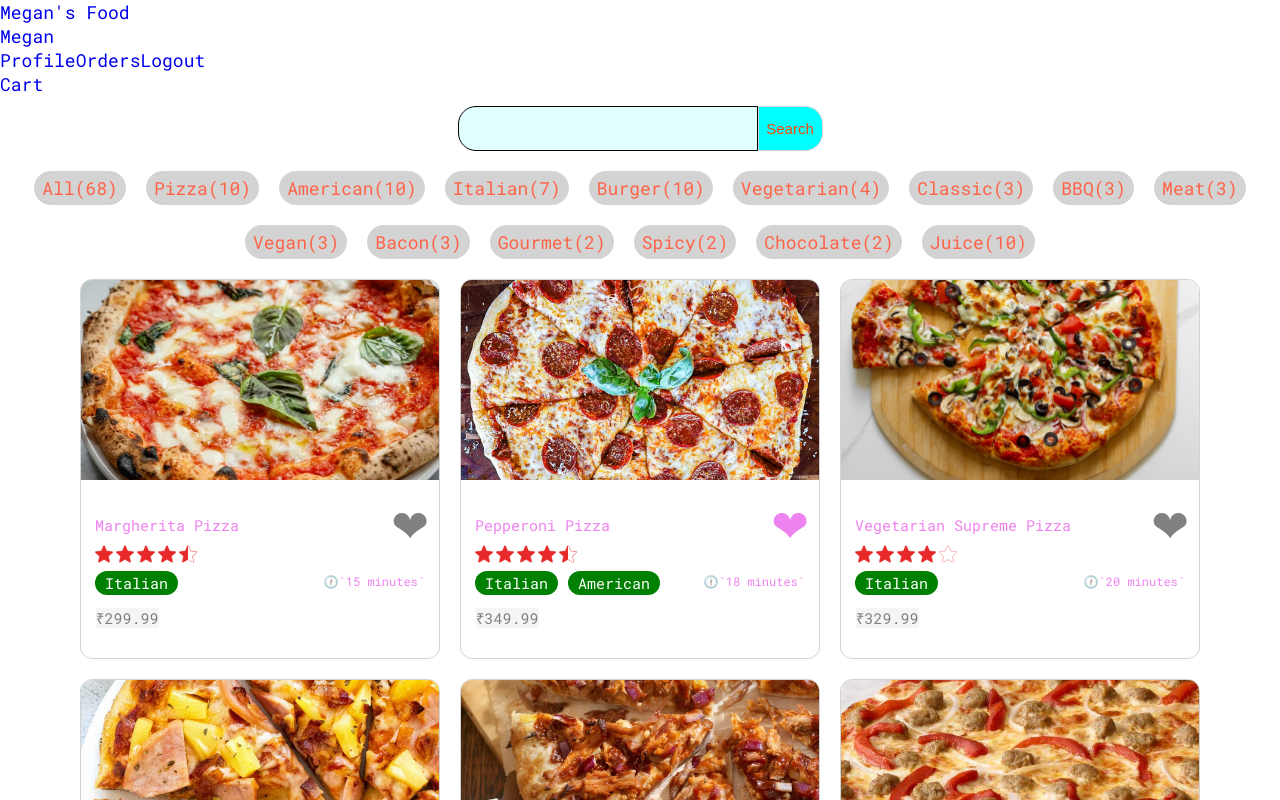
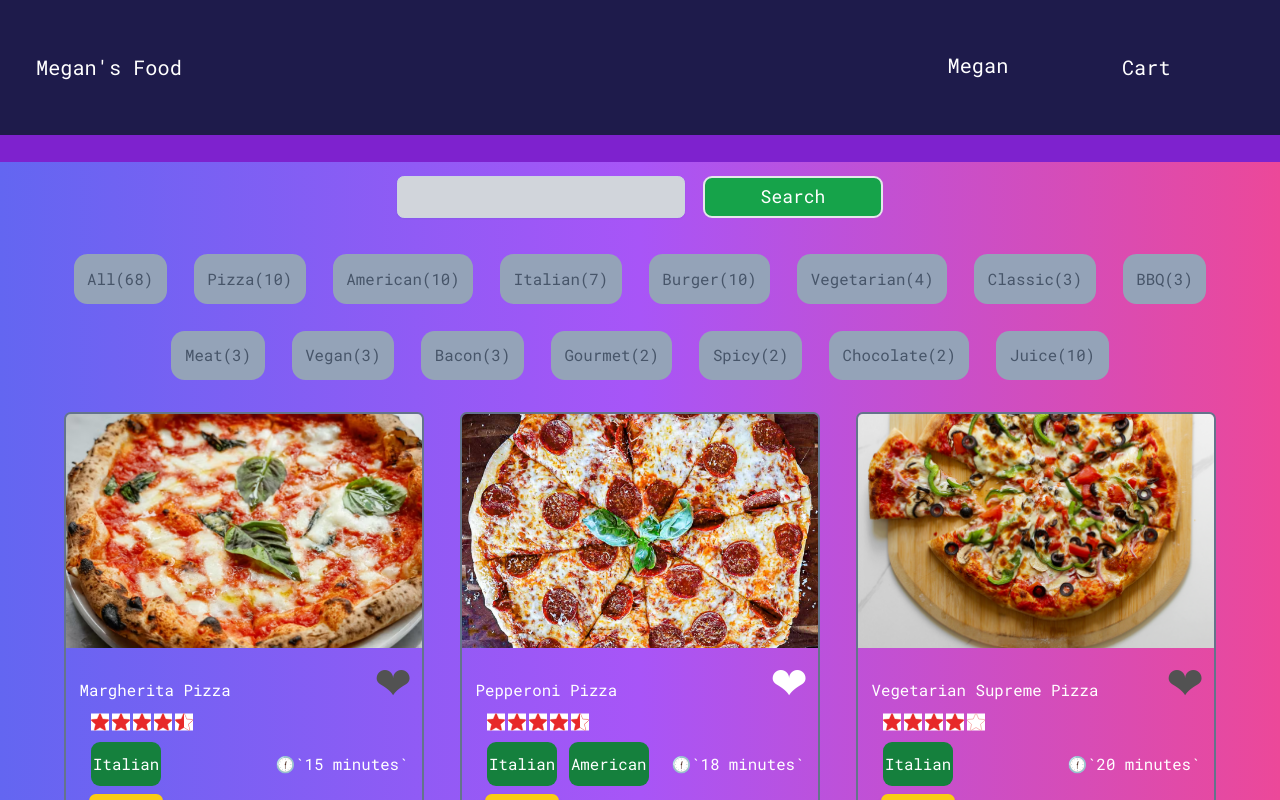
Before and after one commit to CodeMegan27/Food-Ordering-Website, a React (Create React App) app: page / in a window 1280 px wide. Shown: the top 800 px of the page. Built offline with nearby package versions, Linux system fonts and the light colour scheme.

Commit message:
CHANGES DONE

```diff
--- a/package.json
+++ b/package.json
@@ -6,6 +6,7 @@
     "@testing-library/jest-dom": "^5.17.0",
     "@testing-library/react": "^13.4.0",
     "@testing-library/user-event": "^13.5.0",
+    "antd": "^5.9.0",
     "axois": "^0.0.1-security",
     "react": "^18.2.0",
     "react-dom": "^18.2.0",
@@ -36,5 +37,8 @@
       "last 1 firefox version",
       "last 1 safari version"
     ]
+  },
+  "devDependencies": {
+    "tailwindcss": "^3.3.3"
   }
 }
--- /dev/null
+++ b/postcss.config.js
@@ -0,0 +1,6 @@
+module.exports = {
+  plugins: {
+    tailwindcss: {},
+    autoprefixer: {},
+  },
+}
--- a/src/components/Search/Search.js
+++ b/src/components/Search/Search.js
@@ -1,30 +1,35 @@
-import React, { useEffect, useState } from 'react'
-import classes from './Search.module.css'
-import { useNavigate, useParams } from 'react-router-dom';
+import React, { useEffect, useState } from "react";
+import { useNavigate, useParams } from "react-router-dom";
 
 export default function Search() {
-  const [term, setTerm]= useState();
+  const [term, setTerm] = useState();
   const navigate = useNavigate();
-  const {searchTerm} = useParams();
+  const { searchTerm } = useParams();
 
   useEffect(() => {
-    setTerm(searchTerm ?? ' ');
+    setTerm(searchTerm ?? " ");
   }, [searchTerm]);
 
   const search = () => {
-    term ? navigate('/search/' + term) : navigate('/');
-  }
+    term ? navigate("/search/" + term) : navigate("/");
+  };
 
   return (
-    <div className={classes.container}>
+    <div className="flex justify-center align-middle m-2 p-3">
       <input
-        type='text'
-        placeholder='Search Foods ...'
-        onChange={e => setTerm(e.target.value)}
+        className="placeholder:italic placeholder:text-slate-400 block bg-gray-300 w-64 mr-4 border border-slate-300 rounded-md py-2 pl-4 pr-3 shadow-sm focus:outline-none focus:border-sky-500 focus:ring-sky-500 focus:ring-1 sm:text-sm"
+        type="text"
+        placeholder="Search for Foods...."
+        onChange={(e) => setTerm(e.target.value)}
         value={term}
       />
 
-      <button onClick={search}>Search</button>
+      <button
+        className="border-2 w-40 rounded-lg bg-green-600 text-white outline-none hover:bg-green-900"
+        onClick={search}
+      >
+        Search
+      </button>
     </div>
-  )
+  );
 }
--- a/src/components/Tags/Tags.js
+++ b/src/components/Tags/Tags.js
@@ -4,14 +4,14 @@ import { Link } from 'react-router-dom'
 
 export default function Tags({tags, forFoodPage}) {
   return (
-    <div className={classes.container}
+    <div className="flex flex-wrap"
         style={{
             justifyContent: forFoodPage ? 'start' : 'center'
         }}
     >
         {
             tags.map((tag) => (
-                <Link key={tag.name} to={`/tag/${tag.name}`}>
+                <Link className='bg-slate-400 text-slate-600 m-3 p-3 rounded-xl text-sm' key={tag.name} to={`/tag/${tag.name}`}>
                     {tag.name}
                     {!forFoodPage && `(${tag.count})`}
                 </Link>
--- a/src/components/Thumnails/Thumbnails.module.css
+++ b/src/components/Thumnails/Thumbnails.module.css
@@ -33,14 +33,14 @@
 
 .favorite {
     position: absolute;
-    top: 0px;
+    top: 5px;
     right: 10px;
     font-size: 45px;
     margin: 0;
 }
 
 .favorite.not {
-    color: grey;
+    color: rgb(82, 82, 82);
 }
 
 .stars {
--- a/src/components/Thumnails/Thumnails.js
+++ b/src/components/Thumnails/Thumnails.js
@@ -6,16 +6,16 @@ import Price from "../Price/Price";
 
 export default function Thumnails({ foods }) {
   return (
-    <ul className={classes.list}>
+    <ul className="flex flex-wrap justify-center align-middle p-0 list-none">
       {foods.map((food) => (
-        <li key={food.id}>
+        <li key={food.id} className="w-80 h-96 flex flex-col m-4 overflow-hidden border-2 border-slate-500 rounded-md text-white">
           <Link to={`/food/${food.id}`} className={classes.link}>
             <img
-              className={classes.Image}
+              className="object-cover h-52 w-full"
               src={`/foods/${food.imageUrl}`}
               alt={food.name}
             />
-            <div className={classes.content}>
+            <div className="relative mt-4 px-3 py-3 text-sm">
               <div className={classes.name}>{food.name}</div>
               <span
                 className={`${classes.favorite} ${food.favorite ? " " : classes.not
@@ -23,23 +23,23 @@ export default function Thumnails({ foods }) {
               >
                 ❤
               </span>
-              <div className={classes.stars}>
+              <div className="mx-2.5 my-2.5">
                 <StarRating stars={food.stars} />
               </div>
-              <div className={classes.product_item_footer}>
-                <div className={classes.origins}>
+              <div className="flex justify-between align-baseline">
+                <div className="mt-2.5 mb-2.5">
                   {
                     food.origins.map(origin => (
-                      <span key={origin}>{origin}</span>
+                      <span className="rounded-lg bg-green-700 text-white px-0.5 py-2.5 ml-2.5 text-sm" key={origin}>{origin}</span>
                     ))
                   }
                 </div>
-                <div className={classes.cook_time}>
+                <div className="mt-2.5 mb-2.5">
                   <span>🕧</span>
                   `{food.cooktime} minutes`
                 </div>
               </div>
-              <div className={classes.price}>
+              <div className="absolute mt-1.5 bg-yellow-400 text-white p-1 rounded-md ml-2 font-semibold shadow-md">
                 <Price price={food.price} />
               </div>
             </div>
--- a/src/components/header/Header.js
+++ b/src/components/header/Header.js
@@ -8,33 +8,51 @@ export default function Header() {
     name: "Megan",
   };
 
-  const {cart} = useCart();
+  const { cart } = useCart();
 
-  const logout = () => {};
+  const logout = () => { };
 
   return (
-    <header className="w-full p-5 bg-indigo-950 text-white text-lg header">
-      <div className="
+    <header className="w-full p-5 bg-indigo-950 text-white text-lg header fixed z-10 top-0">
+      <div
+        className="
       flex
       w-full
       h-full
       justify-between
-      align-middle
+      align-baseline
       p-3
-      container
-      ">
-        <Link to="/" className="classes.logo">
+      gap-3
+      "
+      >
+        <Link
+          to="/"
+          className="flex flex-col justify-center hover:border-b-2 hover:border-red-500 transition-all"
+        >
           Megan's Food
         </Link>
-        <nav>
-          <ul className="list-none flex m-0 justify-center align-middle">
+        <nav className="w-80">
+          <ul className="list-none flex m-0 w-full h-full justify-around">
             {user ? (
-              <li className="relative">
-                <Link className="p-3 inline-block" to="/profile">{user.name}</Link>
-                <div className="absolute z-10 bg-sky-900">
-                  <Link className="p-3 inline-block" to="/profile">Profile</Link>
-                  <Link className="p-3 inline-block" to="/orders">Orders</Link>
-                  <a className="p-3 inline-block" href={"d"} onClick={logout}>
+              <li className="relative group transition-all">
+                <Link className="p-3 inline-block" to="/profile">
+                  {user.name}
+                </Link>
+                <div className="absolute z-10 bg-sky-900 hidden group-hover:block transition-all rounded-lg">
+                  <Link
+                    className="p-3 block hover:bg-slate-500 rounded-lg"
+                    to="/profile"
+                  >
+                    Profile
+                  </Link>
+                  <Link className="p-3 block hover:bg-slate-500 " to="/orders">
+                    Orders
+                  </Link>
+                  <a
+                    className="p-3 block hover:bg-slate-500 rounded-lg"
+                    href={"d"}
+                    onClick={logout}
+                  >
                     Logout
                   </a>
                 </div>
@@ -42,11 +60,16 @@ export default function Header() {
             ) : (
               <Link to="/login">Log In</Link>
             )}
-            <li className="leading-normal">
-              <Link to="/cart">
+            <li className="h-14 flex flex-col justify-center relative">
+              <Link
+                className="hover:border-b-2 transition-all hover:border-red-500 w-16"
+                to="/cart"
+              >
                 Cart
                 {cart.totalCount > 0 && (
-                  <span className="classes.cart_count">{cart.totalCount}</span>
+                  <span className="text-whtie bg-red-600 rounded-full w-6 inline-block absolute top-0 right-0">
+                    {cart.totalCount}
+                  </span>
                 )}
               </Link>
             </li>
--- a/src/data.js
+++ b/src/data.js
@@ -415,7 +415,7 @@ export const sampleFoods = [
         "origins": ["Carrot"],
         "stars": 4.0,
         "imageUrl": "juice-8.jpg",
-        "tags": ["Juice", "Carrot", "Healthy"]
+        "tags": ["Juice", "Carrot"]
     },
     {
         "id": '39',
@@ -426,7 +426,7 @@ export const sampleFoods = [
         "origins": ["Tomato"],
         "stars": 4.1,
         "imageUrl": "juice-9.jpg",
-        "tags": ["Juice", "Tomato", "Classic"]
+        "tags": ["Juice", "Tomato"]
     },
     {
         "id": '40',
--- a/src/index.css
+++ b/src/index.css
@@ -1,4 +1,8 @@
 @import url('https://fonts.googleapis.com/css2?family=Roboto+Mono:wght@400;500;600;700&display=swap');
+@tailwind base;
+@tailwind components;
+@tailwind utilities;
+
 
 *{
   margin: 0;
@@ -13,6 +17,7 @@ html {
 
 body {
   font-family: 'Roboto Mono', monospace;
+  background-color: #7e22ce;
 }
 
 a{
--- a/src/pages/Home/Homepage.js
+++ b/src/pages/Home/Homepage.js
@@ -1,34 +1,38 @@
-import React, { useEffect, useReducer } from 'react'
-import { getAll, getAllByTags, getAllTags, search } from '../../services/Foodservices';
-import Thumnails from '../../components/Thumnails/Thumnails';
-import { useParams } from 'react-router-dom';
-import Search from '../../components/Search/Search';
-import Tags from '../../components/Tags/Tags';
-import NotFound from '../../components/Not-Fount/NotFound';
-
+import React, { useEffect, useReducer } from "react";
+import {
+  getAll,
+  getAllByTags,
+  getAllTags,
+  search,
+} from "../../services/Foodservices";
+import Thumnails from "../../components/Thumnails/Thumnails";
+import { useParams } from "react-router-dom";
+import Search from "../../components/Search/Search";
+import Tags from "../../components/Tags/Tags";
+import NotFound from "../../components/Not-Fount/NotFound";
 
 // client/src/pages/Home/Homepage.js
 const initialState = { foods: [], tags: [] };
 const reducer = (state, action) => {
   switch (action.type) {
-    case 'FOODS_LOADED':
-      return { ...state, foods: action.payload }
-    case 'TAGS_LOADED':
-      return {...state, tags: action.payload}
+    case "FOODS_LOADED":
+      return { ...state, foods: action.payload };
+    case "TAGS_LOADED":
+      return { ...state, tags: action.payload };
     default:
-      return state
+      return state;
   }
-}
-
+};
 
 export default function Homepage() {
   const [state, dispatch] = useReducer(reducer, initialState);
   const { foods, tags } = state;
   const { searchTerm, tag } = useParams();
 
-
   useEffect(() => {
-    getAllTags().then(tags => dispatch({type: 'TAGS_LOADED', payload: tags}))
+    getAllTags().then((tags) =>
+      dispatch({ type: "TAGS_LOADED", payload: tags })
+    );
 
     const loadFoods = tag
       ? getAllByTags(tag)
@@ -36,13 +40,19 @@ export default function Homepage() {
       ? search(searchTerm)
       : getAll();
 
-    loadFoods.then(foods => dispatch({ type: 'FOODS_LOADED', payload: foods }))
-  }, [searchTerm, tag])
+    loadFoods.then((foods) =>
+      dispatch({ type: "FOODS_LOADED", payload: foods })
+    );
+  }, [searchTerm, tag]);
 
-  return <>
-    <Search />
-    <Tags tags={tags}/>
-    {foods.length === 0 && <NotFound linkText="Reset Search" />}
-    <Thumnails foods={foods} />
-  </>
+  return (
+    <>
+      <div className="mt-36 bg-gradient-to-r from-indigo-500 via-purple-500 to-pink-500 ...">
+        <Search />
+        <Tags tags={tags} />
+        {foods.length === 0 && <NotFound linkText="Reset Search" />}
+        <Thumnails foods={foods} />
+      </div>
+    </>
+  );
 }
--- /dev/null
+++ b/tailwind.config.js
@@ -0,0 +1,11 @@
+/** @type {import('tailwindcss').Config} */
+
+module.exports = {
+  content: [
+    "./src/**/*.{js,jsx,ts,tsx}",
+  ],
+  theme: {
+    extend: {},
+  },
+  plugins: [],
+}
```
Also changed, not shown: src/components/header/Header.module.css (+11 -43 lines), 1 other file (tests, documents, lock files or other folders).
